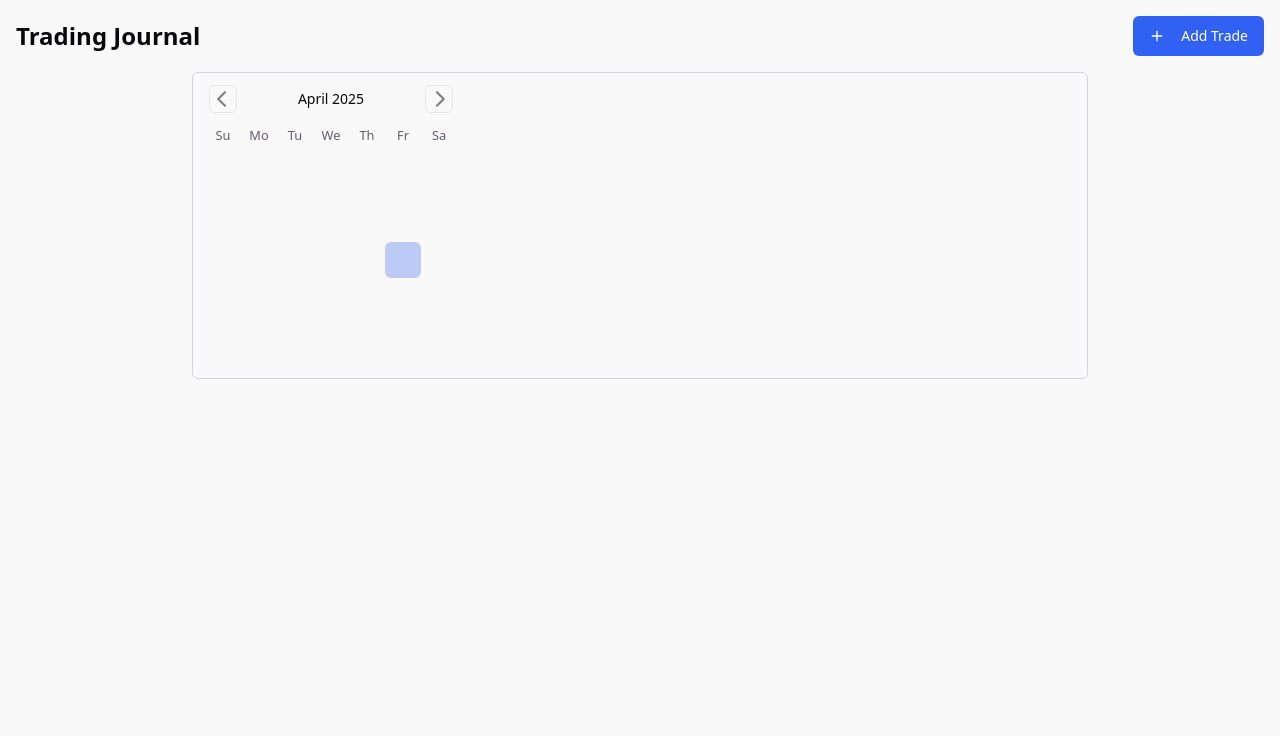
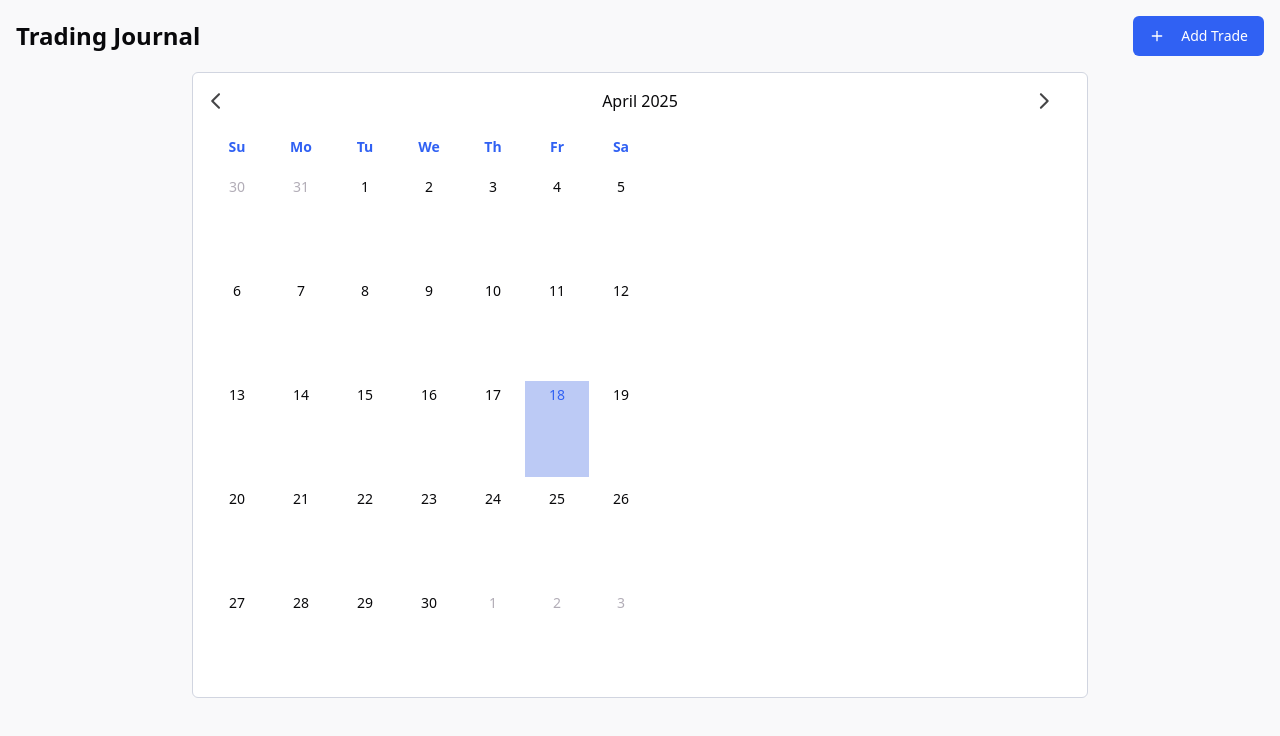
Before and after one commit to NyoYoungboy/risk-reward-reflector, a React (Vite) app: page / in a window 1280 px wide. Shown: the top 736 px of the page. Built offline with nearby package versions, Linux system fonts and the light colour scheme.

Commit message:
Fix: Calendar display issues
Increase calendar size and improve date visibility.

```diff
--- a/src/components/TradeCalendar.tsx
+++ b/src/components/TradeCalendar.tsx
@@ -73,9 +73,39 @@ export function TradeCalendar({ trades, onAddTrade }: TradeCalendarProps) {
         mode="single"
         selected={selectedDate}
         onSelect={handleDayClick}
-        className="rounded-md border w-full max-w-4xl mx-auto [&_.rdp-cell]:h-24 [&_.rdp-table]:w-full [&_.rdp-head_th]:!px-0 [&_.rdp-day_div]:h-full [&_.rdp-day_div]:w-full"
+        className="rounded-md border w-full max-w-4xl mx-auto bg-white dark:bg-black"
+        classNames={{
+          months: "flex flex-col sm:flex-row space-y-4 sm:space-x-4 sm:space-y-0",
+          month: "space-y-4 w-full",
+          caption: "flex justify-center pt-1 relative items-center text-lg font-bold",
+          caption_label: "text-base font-medium",
+          nav: "space-x-1 flex items-center",
+          nav_button: cn(
+            "h-9 w-9 bg-transparent p-0 opacity-75 hover:opacity-100 text-lg"
+          ),
+          table: "w-full border-collapse space-y-1",
+          head_row: "flex w-full",
+          head_cell: "text-primary font-semibold rounded-md w-12 sm:w-14 md:w-16 font-normal text-sm px-0 py-2",
+          row: "flex w-full mt-2",
+          cell: "h-12 sm:h-16 md:h-24 w-12 sm:w-14 md:w-16 text-center text-sm p-0 relative [&:has([aria-selected].day-range-end)]:rounded-r-md [&:has([aria-selected].day-outside)]:bg-accent/50 [&:has([aria-selected])]:bg-accent first:[&:has([aria-selected])]:rounded-l-md last:[&:has([aria-selected])]:rounded-r-md focus-within:relative focus-within:z-20",
+          day: cn(
+            "h-12 sm:h-16 md:h-24 w-12 sm:w-14 md:w-16 p-0 font-normal aria-selected:opacity-100 hover:bg-accent hover:text-accent-foreground"
+          ),
+          day_range_end: "day-range-end",
+          day_selected: "bg-primary text-primary-foreground hover:bg-primary hover:text-primary-foreground focus:bg-primary focus:text-primary-foreground",
+          day_today: "bg-accent text-accent-foreground",
+          day_outside: "day-outside text-muted-foreground opacity-50 aria-selected:bg-accent/50 aria-selected:text-muted-foreground aria-selected:opacity-30",
+          day_disabled: "text-muted-foreground opacity-50",
+          day_range_middle: "aria-selected:bg-accent aria-selected:text-accent-foreground",
+          day_hidden: "invisible",
+        }}
         components={{
-          DayContent: ({ date }) => getDayContent(date),
+          DayContent: ({ date }) => (
+            <div className="h-full w-full flex flex-col p-1">
+              <span className="text-sm font-medium mb-1">{format(date, "d")}</span>
+              {getDayContent(date)}
+            </div>
+          ),
         }}
       />
 
--- a/src/components/ui/calendar.tsx
+++ b/src/components/ui/calendar.tsx
@@ -1,3 +1,4 @@
+
 import * as React from "react";
 import { ChevronLeft, ChevronRight } from "lucide-react";
 import { DayPicker } from "react-day-picker";
@@ -16,28 +17,28 @@ function Calendar({
   return (
     <DayPicker
       showOutsideDays={showOutsideDays}
-      className={cn("p-3", className)}
+      className={cn("p-3 pointer-events-auto", className)}
       classNames={{
         months: "flex flex-col sm:flex-row space-y-4 sm:space-x-4 sm:space-y-0",
         month: "space-y-4",
         caption: "flex justify-center pt-1 relative items-center",
-        caption_label: "text-sm font-medium",
+        caption_label: "text-base font-medium",
         nav: "space-x-1 flex items-center",
         nav_button: cn(
           buttonVariants({ variant: "outline" }),
-          "h-7 w-7 bg-transparent p-0 opacity-50 hover:opacity-100"
+          "h-9 w-9 bg-transparent p-0 opacity-50 hover:opacity-100"
         ),
         nav_button_previous: "absolute left-1",
         nav_button_next: "absolute right-1",
         table: "w-full border-collapse space-y-1",
         head_row: "flex",
         head_cell:
-          "text-muted-foreground rounded-md w-9 font-normal text-[0.8rem]",
+          "text-muted-foreground rounded-md w-12 font-normal text-[0.8rem] md:text-sm",
         row: "flex w-full mt-2",
-        cell: "h-9 w-9 text-center text-sm p-0 relative [&:has([aria-selected].day-range-end)]:rounded-r-md [&:has([aria-selected].day-outside)]:bg-accent/50 [&:has([aria-selected])]:bg-accent first:[&:has([aria-selected])]:rounded-l-md last:[&:has([aria-selected])]:rounded-r-md focus-within:relative focus-within:z-20",
+        cell: "h-12 w-12 md:h-14 md:w-14 text-center text-sm p-0 relative [&:has([aria-selected].day-range-end)]:rounded-r-md [&:has([aria-selected].day-outside)]:bg-accent/50 [&:has([aria-selected])]:bg-accent first:[&:has([aria-selected])]:rounded-l-md last:[&:has([aria-selected])]:rounded-r-md focus-within:relative focus-within:z-20",
         day: cn(
           buttonVariants({ variant: "ghost" }),
-          "h-9 w-9 p-0 font-normal aria-selected:opacity-100"
+          "h-12 w-12 md:h-14 md:w-14 p-0 font-normal aria-selected:opacity-100"
         ),
         day_range_end: "day-range-end",
         day_selected:
@@ -52,8 +53,8 @@ function Calendar({
         ...classNames,
       }}
       components={{
-        IconLeft: ({ ..._props }) => <ChevronLeft className="h-4 w-4" />,
-        IconRight: ({ ..._props }) => <ChevronRight className="h-4 w-4" />,
+        IconLeft: ({ ..._props }) => <ChevronLeft className="h-5 w-5" />,
+        IconRight: ({ ..._props }) => <ChevronRight className="h-5 w-5" />,
       }}
       {...props}
     />
```
